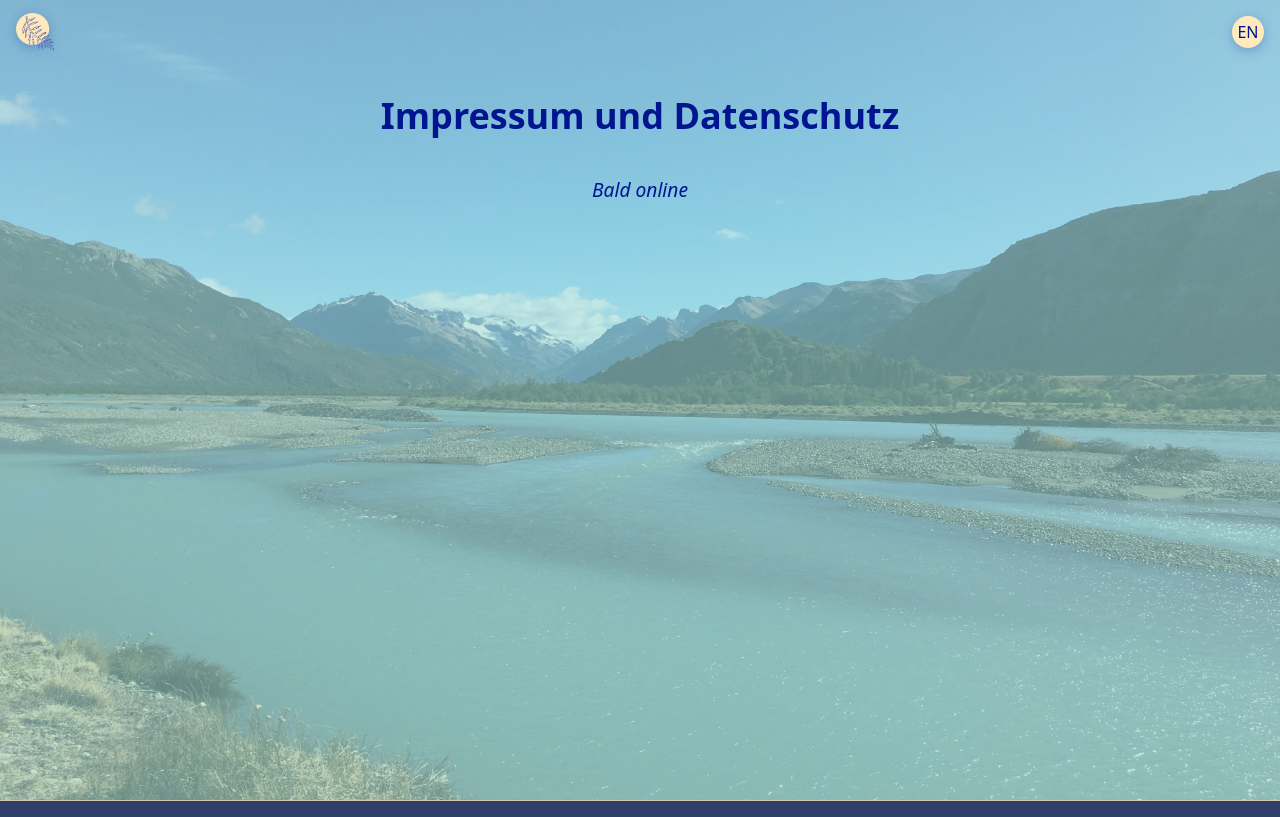
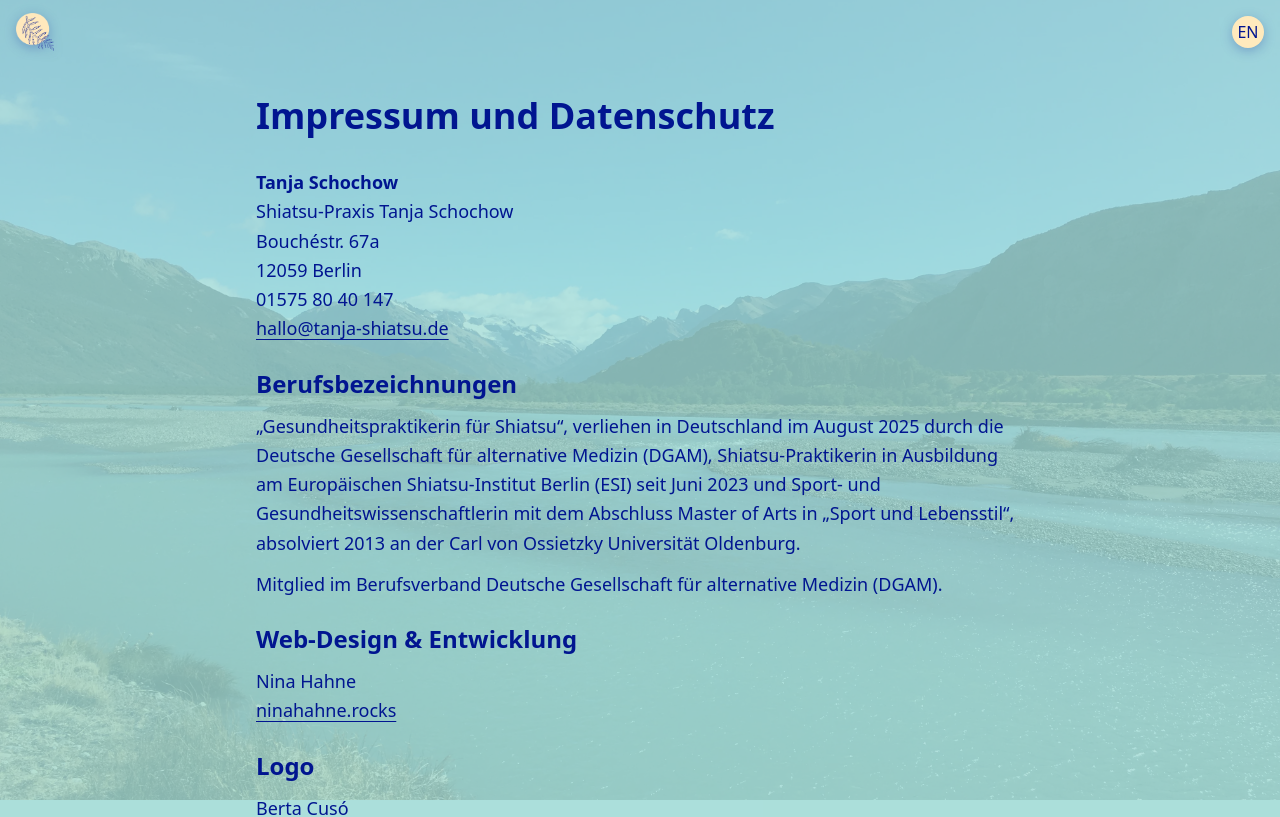
Before and after one commit to NinaHahne/tanja-shiatsu, a SvelteKit app: page /de/imprint in a window 1280 px wide. Shown: the top 817 px of the page. Built offline with nearby package versions, Linux system fonts and the light colour scheme.

Commit message:
feat(imprint): add texts with {@html} and remove placeholder text

```diff
--- a/src/routes/[locale]/imprint/+page.svelte
+++ b/src/routes/[locale]/imprint/+page.svelte
@@ -11,7 +11,15 @@
 
 <HeroImage classes="fixed inset-0 h-full w-full object-cover md:hidden" />
 
-<section class="relative flex min-h-dvh flex-col items-center gap-4 bg-background-alt/60 px-4 py-24">
-  <h1 class="text-text">{$t('imprint.headline')}</h1>
-  <p class="mt-2 text-[1.2rem] italic text-text">{$t('common.soon')}</p>
+<section class="relative flex min-h-dvh flex-col items-center gap-4 bg-background-alt/80 px-4 py-24">
+  <div
+    class="max-w-3xl text-text
+         [&>a:visited]:text-current [&>a]:text-current [&>a]:underline [&>h2]:mb-4
+         [&>h2]:mt-10 [&>h3]:mb-2
+         [&>h3]:mt-6
+         [&>h3]:font-semibold [&>p]:mt-3 [&>p]:leading-relaxed"
+  >
+    <h1 class="mb-8 text-text">{$t('imprint.headline')}</h1>
+    {@html $t('imprint.content')}
+  </div>
 </section>
--- a/src/routes/[locale]/imprint/de.yaml
+++ b/src/routes/[locale]/imprint/de.yaml
@@ -1,5 +1,67 @@
 # imprint page translations
 
-title: Impressum und Datenschutz | Shiatsu – Webseite in Arbeit #TODO
+title: Impressum und Datenschutz | Shiatsu
 
 headline: Impressum und Datenschutz
+
+content: |-
+  <p><strong>Tanja Schochow</strong><br>
+  Shiatsu-Praxis Tanja Schochow<br>
+  Bouchéstr. 67a<br>
+  12059 Berlin<br>
+  01575 80 40 147<br>
+  <a href="mailto:hallo@tanja-shiatsu.de">hallo@tanja-shiatsu.de</a></p>
+
+  <h3>Berufsbezeichnungen</h3>
+  <p>„Gesundheitspraktikerin für Shiatsu“, verliehen in Deutschland im August 2025 durch die Deutsche Gesellschaft für alternative Medizin (DGAM), Shiatsu-Praktikerin in Ausbildung am Europäischen Shiatsu-Institut Berlin (ESI) seit Juni 2023 und Sport- und Gesundheitswissenschaftlerin mit dem Abschluss Master of Arts in „Sport und Lebensstil“, absolviert 2013 an der Carl von Ossietzky Universität Oldenburg.</p>
+
+  <p>Mitglied im Berufsverband Deutsche Gesellschaft für alternative Medizin (DGAM).</p>
+
+  <h3>Web-Design & Entwicklung</h3>
+  <p>Nina Hahne<br>
+  <a href="https://ninahahne.rocks" target="_blank" rel="noopener">ninahahne.rocks</a></p>
+
+  <h3>Logo</h3>
+  <p>Berta Cusó<br>
+  <a href="https://bertacuso.com/about/" target="_blank" rel="noopener">bertacuso.com</a></p>
+
+  <h3>Fotos</h3>
+  <p>Tanja Schochow</p>
+
+  <h3>Hinweis zur Tätigkeit</h3>
+  <p>Shiatsu ist eine achtsame Form der Körperarbeit. Sie unterstützt Menschen dabei, in Kontakt mit sich selbst zu kommen, innere und äußere Balance zu finden und die eigene Lebensenergie zu stärken.</p>
+  <p>Shiatsu ersetzt keine medizinische oder psychotherapeutische Behandlung. Bei gesundheitlichen Beschwerden wenden Sie sich bitte an eine Ärztin, einen Arzt oder eine therapeutische Fachkraft Ihres Vertrauens.</p>
+
+  <h3>Haftung für Inhalte</h3>
+  <p>Ich erstelle die Inhalte dieser Webseite mit großer Sorgfalt und Aufmerksamkeit. Dennoch kann es vorkommen, dass sich Informationen verändern oder unbeabsichtigt Fehler enthalten. Für die Vollständigkeit und Aktualität übernehme ich daher keine Gewähr.</p>
+  <p>Sobald mir Hinweise auf fehlerhafte oder unklare Inhalte bekannt werden, passe ich diese umgehend an.</p>
+
+  <h3>Haftung für Links</h3>
+  <p>Mitunter verweise ich auf andere Internetseiten, die ich persönlich als hilfreich oder inspirierend finde. Auf deren Inhalte habe ich jedoch keinen Einfluss. Für die Inhalte dieser Seiten sind ausschließlich deren Betreiber verantwortlich. Zum Zeitpunkt der Verlinkung waren keine problematischen Inhalte erkennbar. Sollte mir eine Rechtsverletzung bekannt werden, wird der entsprechende Link sofort entfernt.</p>
+
+  <h3>Urheberrecht</h3>
+  <p>Die Texte, Fotos und Gestaltungen auf dieser Webseite sind professionell, mit viel Sorgfalt und im Hinblick auf eine achtsame Shiatsu-Praxis erstellt. Sie unterliegen dem Urheberrecht. Wenn Sie Material dieser Webseite teilen möchten, sprechen Sie dies gerne mit mir ab.</p>
+
+  <h3>Berufshaftpflichtversicherung</h3>
+  <p>Versicherung: <br>
+  Sitz der Gesellschaft: <br>
+  Geltungsbereich:</p>
+
+  <h3>Verantwortliche Stelle</h3>
+  <p>Tanja Schochow<br>
+  Bouchéstr. 67a<br>
+  12059 Berlin<br>
+  <a href="mailto:hallo@tanja-shiatsu.de">hallo@tanja-shiatsu.de</a></p>
+
+  <h3>Allgemeine Hinweise</h3>
+  <p>Der Schutz Ihrer persönlichen Daten liegt mir sehr am Herzen. Ich behandele alle Informationen, die Sie mir anvertrauen, mit Respekt, Achtsamkeit und entsprechend den gesetzlichen Vorgaben der DSGVO.</p>
+  <p>Sie können meine Webseite grundsätzlich besuchen, ohne persönliche Angaben zu machen. Nur wenn Sie mir eine Nachricht senden oder einen Termin anfragen, werden Daten erhoben und ausschließlich zum Zweck der Kontaktaufnahme genutzt.</p>
+
+  <h3>Technische Daten</h3>
+  <p>Beim Besuch dieser Webseite werden automatisch einige technische Informationen gespeichert, z.&nbsp;B. Browsertyp, Uhrzeit des Zugriffs oder IP-Adresse. Diese Daten helfen, den sicheren Betrieb der Seite zu gewährleisten. Sie werden nicht verwendet, um Rückschlüsse auf Ihre Person zu ziehen und nach kurzer Zeit automatisch gelöscht.</p>
+
+  <h3>Kontaktaufnahme</h3>
+  <p>Wenn Sie mich per E-Mail oder über das Kontaktformular anschreiben, werden die von Ihnen übermittelten Angaben (z.&nbsp;B. Name, E-Mail-Adresse, Nachricht) gespeichert, um Ihre Anfrage beantworten zu können. Diese Daten werden vertraulich behandelt, nicht an Dritte weitergegeben und, wenn keine gesetzlichen Aufbewahrungspflichten bestehen, gelöscht, sobald die Anfrage abgeschlossen ist.</p>
+
+  <h3>Aktualität der Datenschutzerklärung</h3>
+  <p>Diese Datenschutzerklärung gilt ab Oktober 2025. Ich überprüfe regelmäßig, ob Anpassungen notwendig sind, und aktualisiere die Webseite entsprechend.</p>
--- a/src/routes/[locale]/imprint/en.yaml
+++ b/src/routes/[locale]/imprint/en.yaml
@@ -1,5 +1,68 @@
 # imprint page translations
 
-title: Imprint and Privacy | Shiatsu – website under construction #TODO
+title: Imprint and Privacy | Shiatsu
 
 headline: Imprint and Privacy
+
+content: |-
+  <p><strong>Tanja Schochow</strong><br>
+  Shiatsu Practice Tanja Schochow<br>
+  Bouchéstr. 67a<br>
+  12059 Berlin, Germany<br>
+  Phone: +49 (0)1575 80 40 147<br>
+  <a href="mailto:hello@tanja-shiatsu.de">hello@tanja-shiatsu.de</a></p>
+
+  <h3>Professional Titles</h3>
+  <p>“Health Practitioner for Shiatsu,” certified in Germany in August 2025 by the Deutsche Gesellschaft für alternative Medizin (DGAM).<br>
+  Shiatsu practitioner in training at the European Shiatsu Institute Berlin (ESI) since June 2023.<br>
+  Master of Arts in “Sports and Lifestyle” (2013) from Carl von Ossietzky University Oldenburg.</p>
+
+  <p>Member of the German Association for Alternative Medicine (DGAM).</p>
+
+  <h3>Web Design & Development</h3>
+  <p>Nina Hahne<br>
+  <a href="https://ninahahne.rocks" target="_blank" rel="noopener">ninahahne.rocks</a></p>
+
+  <h3>Logo Design</h3>
+  <p>Berta Cusó<br>
+  <a href="https://bertacuso.com" target="_blank" rel="noopener">bertacuso.com</a></p>
+
+  <h3>Photography</h3>
+  <p>Tanja Schochow</p>
+
+  <h3>Note on the Nature of Shiatsu</h3>
+  <p>Shiatsu is a mindful and holistic form of bodywork. It supports people in reconnecting with themselves, finding inner and outer balance, and strengthening their natural life energy.</p>
+  <p>Shiatsu does not replace medical or psychotherapeutic treatment. If you experience health concerns, please consult a doctor or licensed healthcare professional you trust.</p>
+
+  <h3>Disclaimer for Content</h3>
+  <p>All texts and information on this website have been created with great care and attention. Nevertheless, information may change over time or contain unintentional inaccuracies. I therefore cannot guarantee absolute completeness or up-to-date accuracy. If you notice any unclear or incorrect content, please let me know — I will gladly correct it as soon as possible.</p>
+
+  <h3>Disclaimer for Links</h3>
+  <p>This website may include links to external websites that I personally find inspiring or informative. However, I have no influence over their content. Responsibility for linked websites lies solely with their respective operators. At the time of linking, no unlawful or problematic content was apparent. If I become aware of any such issue, the link will be removed immediately.</p>
+
+  <h3>Copyright</h3>
+  <p>All texts, photos, and design elements on this website were created with care and with the intention of reflecting the mindful spirit of Shiatsu. They are protected by copyright. If you wish to share or use any content from this site, please contact me first. I am happy to find a suitable way to share it respectfully.</p>
+
+  <h3>Professional Liability Insurance</h3>
+  <p>Insurer:<br>
+  Registered office:<br>
+  Area of coverage:</p>
+
+  <h3>Responsible Party</h3>
+  <p>Tanja Schochow<br>
+  Bouchéstr. 67a<br>
+  12059 Berlin, Germany<br>
+  <a href="mailto:hello@tanja-shiatsu.de">hello@tanja-shiatsu.de</a></p>
+
+  <h3>General Information</h3>
+  <p>Protecting your personal data is very important to me. I handle all information you share with care, respect, and in accordance with the European General Data Protection Regulation (GDPR).</p>
+  <p>You can visit my website without providing any personal details. Personal data is only collected if you actively contact me — for example, by sending a message or booking a session — and is used solely for that purpose.</p>
+
+  <h3>Technical Data</h3>
+  <p>When you visit this website, certain technical data is automatically stored, such as your browser type, the time of access, or your IP address. These details help ensure the secure operation of the website. They are not used to identify you personally and are deleted automatically after a short period.</p>
+
+  <h3>Contact</h3>
+  <p>If you contact me by email or through the contact form, the information you provide (such as your name, email address, and message) is stored so that I can respond to your inquiry. All data is treated as strictly confidential, is not shared with third parties, and will be deleted once your request has been fully processed — unless legal obligations require longer storage.</p>
+
+  <h3>Updates to This Policy</h3>
+  <p>This privacy policy is effective as of October 2025. I regularly review whether updates are necessary and will adjust the information on this website accordingly, should changes occur.</p>
```
